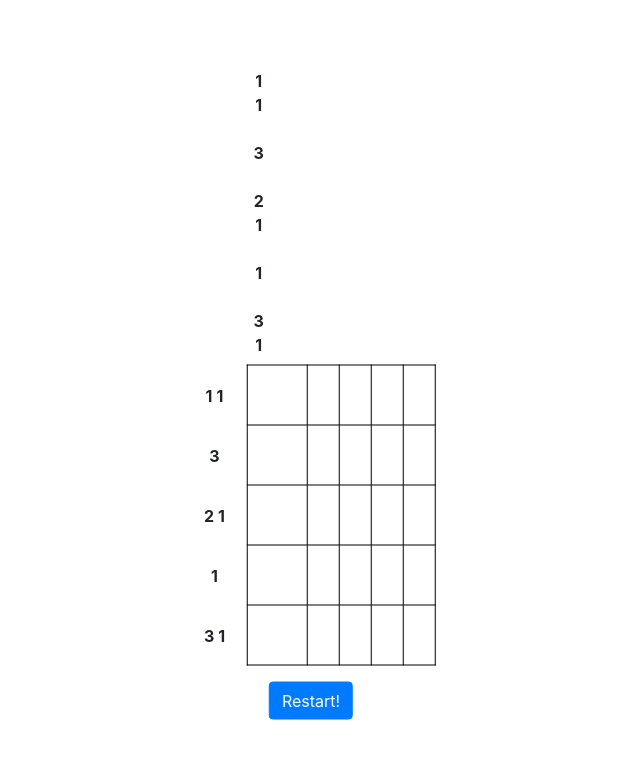
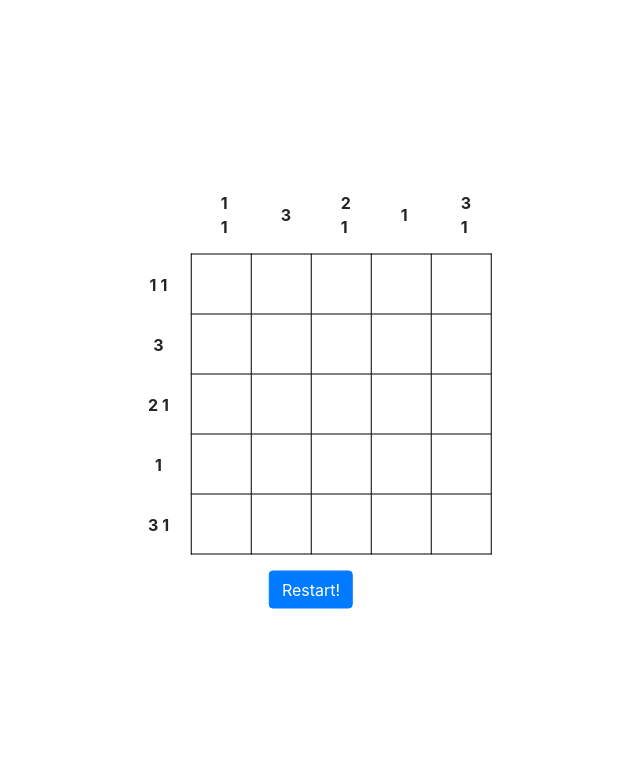
Before and after one commit to LaVanguardia/Nonogram, a React (Create React App) app: page / in a window 1280 px wide. Shown: the top 758 px of the page, without its empty margins (329-969 px from the left). Built offline with nearby package versions, Linux system fonts and the light colour scheme.

Commit message:
arreglado vertical-text y ya sale 0 en las pistas

```diff
--- a/src/Nonogram.js
+++ b/src/Nonogram.js
@@ -103,8 +103,13 @@ function Nonogram() {
           tempClues.push(times[i][j]);
         }
       }
-      horizontalClues.push(tempClues);
-      tempClues = [];
+      if(tempClues.length !== 0) {
+        horizontalClues.push(tempClues);
+        tempClues = [];
+      } else {
+        horizontalClues.push([0]);
+        tempClues = [];
+      }
     }
     values = [];
     times = [];
@@ -159,8 +164,13 @@ function Nonogram() {
           tempClues.push(times[i][j]);
         }
       }
-      verticalClues.push(tempClues);
-      tempClues = [];
+      if(tempClues.length !== 0) {
+        verticalClues.push(tempClues);
+        tempClues = [];
+      } else {
+        verticalClues.push([0]);
+        tempClues = [];
+      }
     }
     return verticalClues;
   }
@@ -190,7 +200,7 @@ function Nonogram() {
                 {/*The first one goes empty*/}
                 <td></td>
                 {verticalClues.map((clue, clueIndex) => {
-                  return <td key={clueIndex} className='clue v_clue prueba'>{clue}</td>
+                  return <td key={clueIndex} className='clue v_clue'><div className="prueba">{clue}</div></td>
                 })}
               </tr>
               {
--- a/src/Nonogram.scss
+++ b/src/Nonogram.scss
@@ -42,14 +42,14 @@ table.center {
 .v_clue {
     letter-spacing: 4px;
     padding-left: 10px;
-    -webkit-writing-mode: vertical-lr;
-    -ms-writing-mode: tb-lr;
-    writing-mode: vertical-lr;
-    text-orientation: upright;
-    -webkit-font-feature-settings: "vkrn",
-    "vpal";
-    font-feature-settings: "vkrn",
-    "vpal";
+    // -webkit-writing-mode: vertical-lr;
+    // -ms-writing-mode: tb-lr;
+    // writing-mode: vertical-lr;
+    // text-orientation: upright;
+    // -webkit-font-feature-settings: "vkrn",
+    // "vpal";
+    // font-feature-settings: "vkrn",
+    // "vpal";
 }
 
 .h_clue {
@@ -57,5 +57,8 @@ table.center {
     padding-right: 4px;
 }
 .prueba{
-    display: inline-table;
+    // display: inline-table;
+    margin: 0 auto;
+    width: 0;
+    word-wrap: break-word;
 }
```
